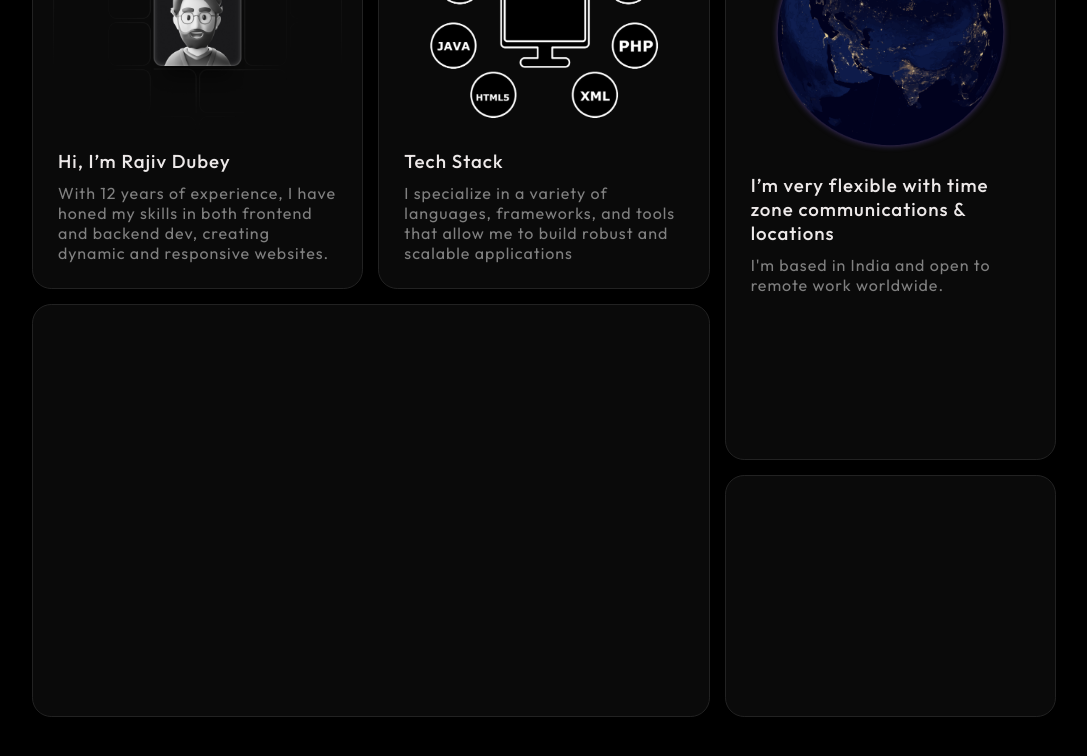
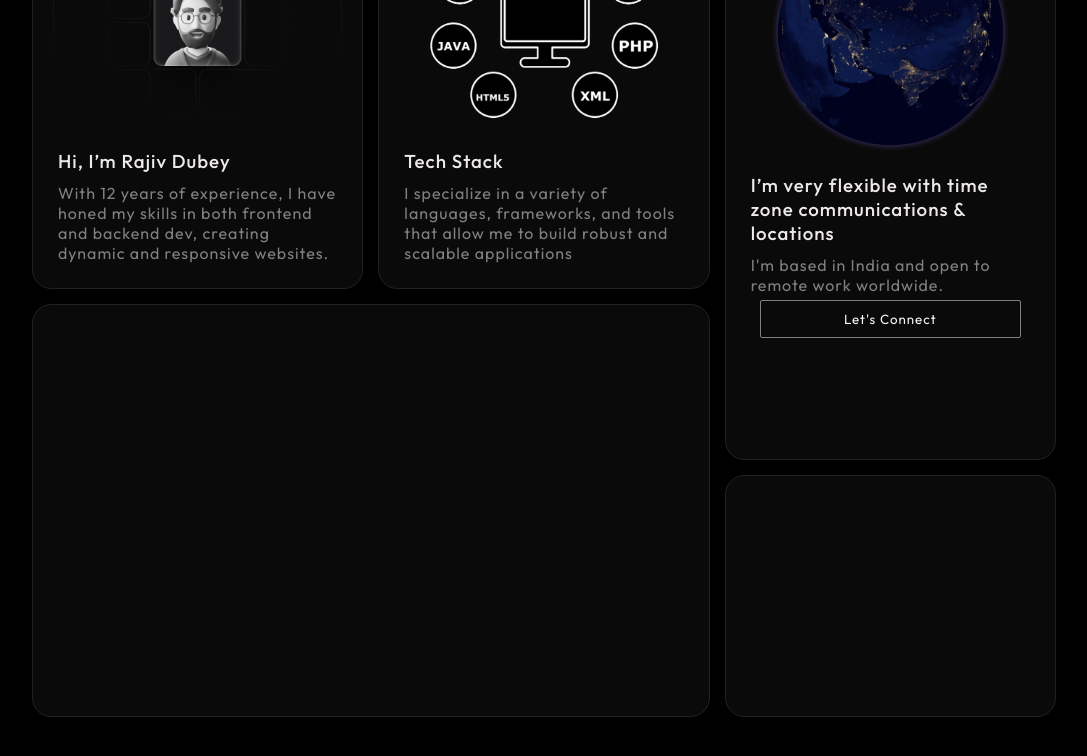
Before and after one commit to RAJIV81205/Portfolio, a React (Vite) app in the folder My-Portfolio/: page / in a window 1280 px wide. Shown: the part 1019-1775 px from the top of the page, without its empty margins (96-1183 px from the left). Built offline with nearby package versions, Linux system fonts and the light colour scheme; a web font is replaced by a local one.

Commit message:
adding button

```diff
--- a/My-Portfolio/src/components/Button.jsx
+++ b/My-Portfolio/src/components/Button.jsx
@@ -1,4 +1,11 @@
 function Button(props){
+    console.log(props)
+    return(
+        <button>
+            {props.text}
+
+        </button>
+    )
 
 }
 
--- a/My-Portfolio/src/index.css
+++ b/My-Portfolio/src/index.css
@@ -368,3 +368,12 @@ footer {
   border-left: none;
   border-top: none;
 }
+
+button{
+  width: 90%;
+  padding: 10px 0;
+  background: transparent;
+  color: whitesmoke;
+  border: 1px solid gray;
+  border-radius: 2px;
+}
```
